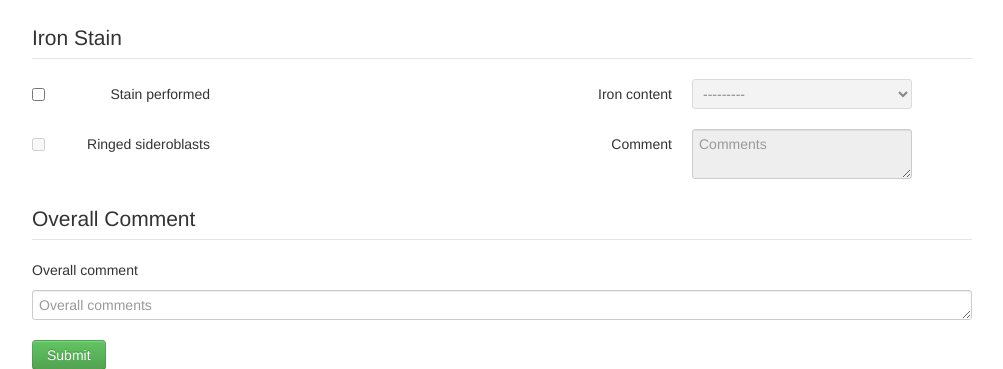
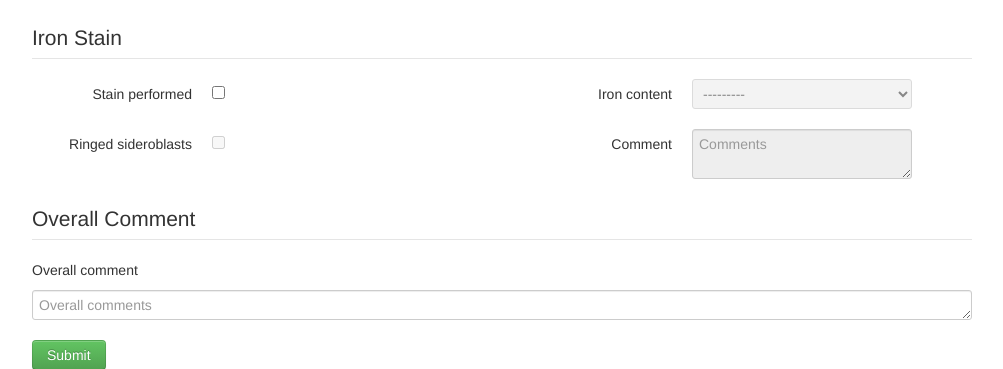
Before and after one commit to cellcounter/cellcounter, a Django app: page /count/ in a window 1280 px wide. Shown: the part 970-1339 px from the top of the page, without its empty margins (138-1141 px from the left). Run offline with Django 3.2, Linux system fonts and the light colour scheme; a user stored in the database is signed in; data comes from the database, SQL or seed files in the repository; parts of the project's set-up code (start-up, migrations or seed data) failed here and were passed over; some libraries are stand-ins or nearby versions.

Commit message:
Correctly render IronStain form

```diff
--- a/cellcounter/main/templates/main/submit.html
+++ b/cellcounter/main/templates/main/submit.html
@@ -224,10 +224,16 @@
     <div class="row">
         <div class="span6">
             <div class="control-group">
-                <label class="checkbox control-label" for="{{ ironstain_form.stain_performed.auto_id }}">{{ironstain_form.stain_performed.label}} {{ironstain_form.stain_performed}}</label>
+                <label class="control-label" for="{{ ironstain_form.stain_performed.auto_id }}">{{ironstain_form.stain_performed.label}}</label>
+                <div class="controls">
+                    {{ironstain_form.stain_performed}}
+                </div>
             </div>
             <div class="control-group">
-                <label class="checkbox control-label" for="{{ ironstain_form.ringed_sideroblasts.auto_id }}">{{ironstain_form.ringed_sideroblasts.label}} {{ironstain_form.ringed_sideroblasts}}</label>
+                <label class="control-label" for="{{ ironstain_form.ringed_sideroblasts.auto_id }}">{{ironstain_form.ringed_sideroblasts.label}}</label>
+                <div class="controls">
+                    {{ironstain_form.ringed_sideroblasts}}
+                </div>
             </div>
         </div>
         <div class="span6">
```
